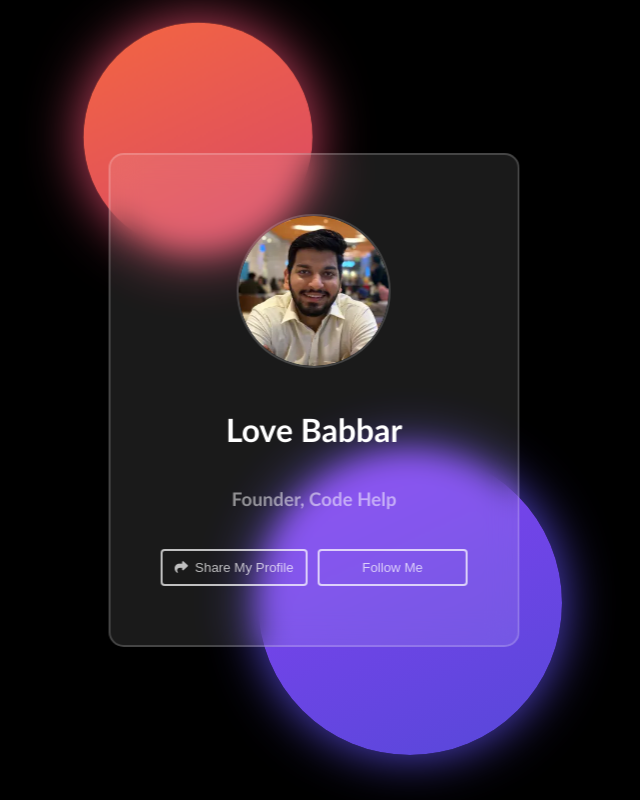
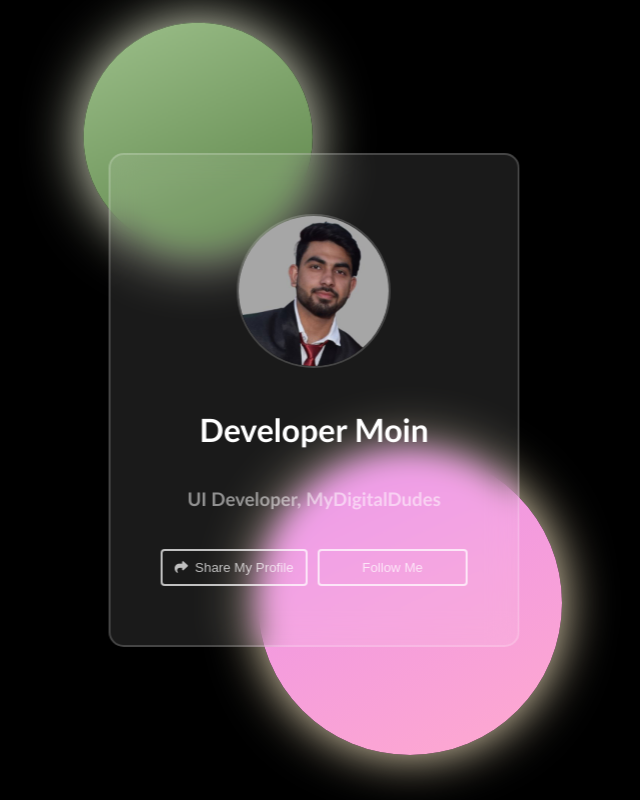
Before and after one commit to developermoin24/JavaScript_Projects, a plain HTML site: page Modal/index.html in a window 1280 px wide. Shown: the whole page, without its empty margins (326-966 px from the left). Drawn offline with Linux system fonts and the light colour scheme.

Commit message:
stle file chnages

```diff
--- a/ModalPrac/index.html
+++ b/Modal/index.html
@@ -5,8 +5,7 @@
   <meta charset="UTF-8" />
   <meta http-equiv="X-UA-Compatible" content="IE=edge" />
   <meta name="viewport" content="width=device-width, initial-scale=1.0" />
-  <title>Profile Share Modal | Codehelp</title>
-  <link rel="shortcut icon" href="./assets/favicon.ico" type="image/x-icon">
+  <title>Profile Share Modal | Mohd Moin</title>
   <link rel="stylesheet" href="./style.css" />
 </head>
 
@@ -17,13 +16,13 @@
   <div class="wrapper">
     <div class="card-wrapper">
       <div>
-        <img src="./assets/profile-image.webp" alt="user" />
+        <img src="./assets/MohdMoinPhoto.jpg" alt="user" />
       </div>
       <div class="user-name">
-        <h2>Love Babbar</h2>
+        <h2>Developer Moin</h2>
       </div>
       <div class="designation">
-        <h3>Founder, Code Help</h3>
+        <h3>UI Developer, MyDigitalDudes</h3>
       </div>
       <div class="bottom-group">
         <button onclick="openModal()" class="btn-share btn-card">
--- a/ModalPrac/style.css
+++ b/Modal/style.css
@@ -20,10 +20,10 @@
     width: 13em;
     height: 13em;
     border-radius: 50%;
-    box-shadow: 0 0 50px #d84869;
-    background: linear-gradient(-25deg, #d84869, #f46641);
+    box-shadow: 0 0 50px #edf1d6;
+    background: linear-gradient(-25deg, #598145, #9dc08b);
     animation: circle1Animate 15s infinite;
-  }
+}
 
   @keyframes circle1Animate {
     50% {
@@ -40,10 +40,10 @@
     width: 19em;
     height: 19em;
     border-radius: 50%;
-    box-shadow: 0 0 50px #5648d8;
-    background: linear-gradient(-25deg, #5648d8, #8641f4);
+    box-shadow: 0 0 50px #f6e6c2;
+    background: linear-gradient(-25deg, #ffaacf, #ea8fea);
     animation: circle2Animate 8s infinite;
-  }
+}
   @keyframes circle2Animate {
     50% {
       bottom: 6%;
```
Also changed, not shown: Modal/assets/MohdMoinPhoto.jpg (added), Modal/main.js (renamed from ModalPrac/main.js), ModalPrac/assets/favicon.ico (deleted), ModalPrac/assets/profile-image.webp (deleted), 2 other files.
